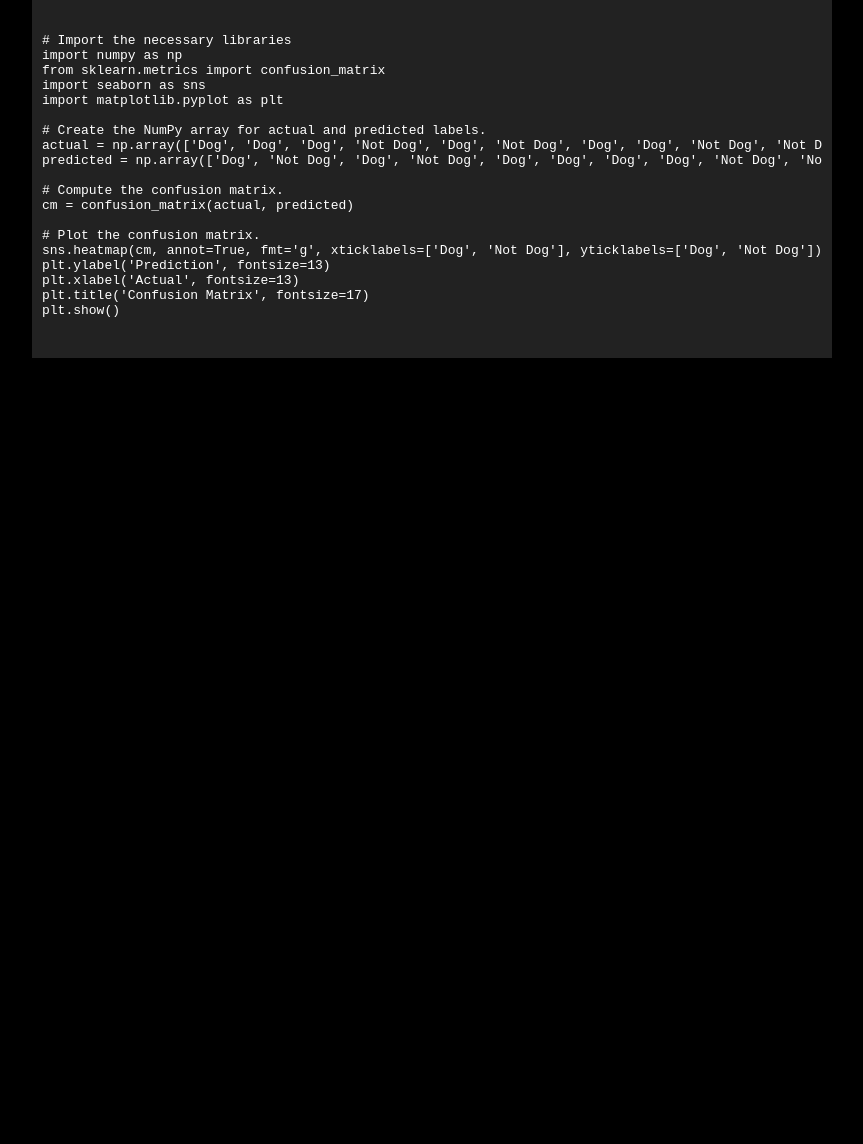
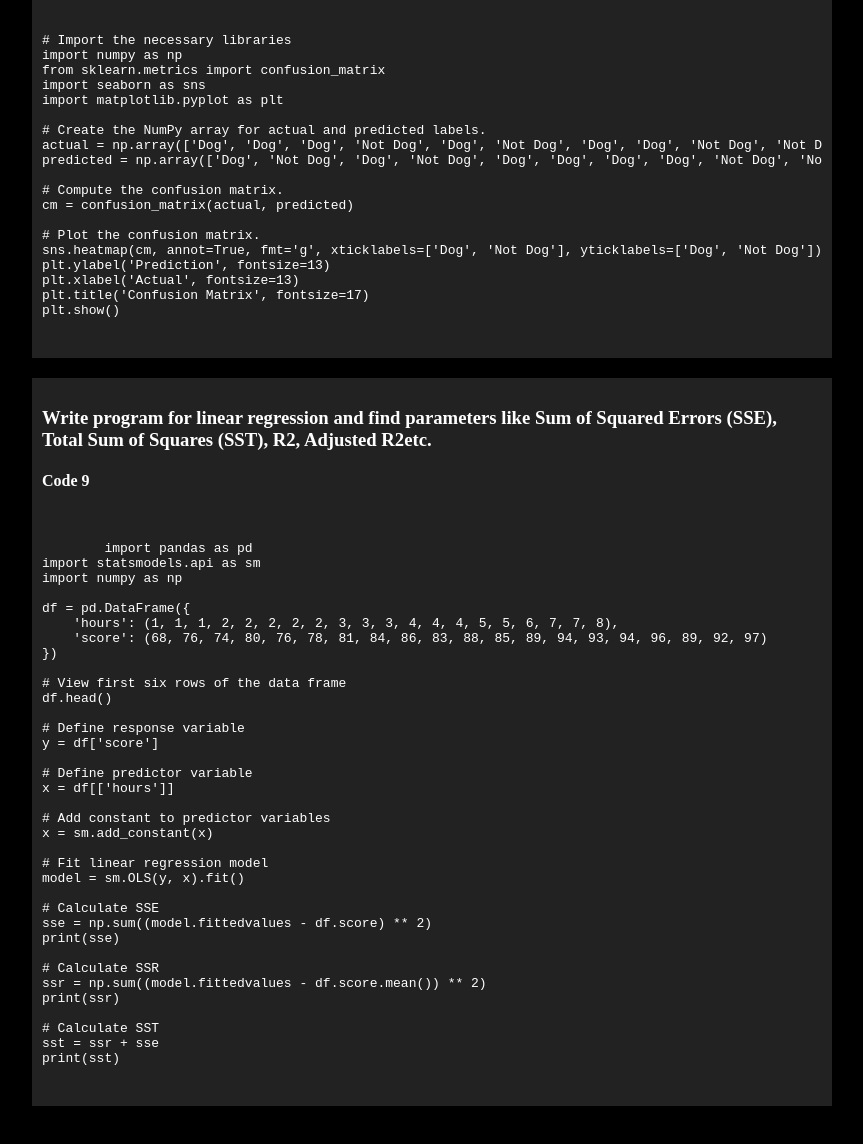
Before and after one commit to pritichaudhari2001/abcpriti, a plain HTML site: page abc.html in a window 1280 px wide. Shown: the part 5906-7050 px from the top of the page, without its empty margins (208-1071 px from the left). Before the commit the page ends 6312 px from the top, so only its background shows below. Drawn offline with Linux system fonts and the light colour scheme.

Commit message:
Update abc.html

```diff
--- a/abc.html
+++ b/abc.html
@@ -399,9 +399,53 @@ plt.show()
                 </code>
             </div>
         </div>
+         <div class="code-box">
+        <h3>Write program for linear regression and find parameters like Sum of
+         Squared Errors (SSE), Total Sum of Squares (SST), R2, Adjusted R2etc.</h3>
+            <h4>Code 9</h4>
+            <div class="code">
+                <code>
+        import pandas as pd
+import statsmodels.api as sm
+import numpy as np
+
+df = pd.DataFrame({
+    'hours': (1, 1, 1, 2, 2, 2, 2, 2, 3, 3, 3, 4, 4, 4, 5, 5, 6, 7, 7, 8),
+    'score': (68, 76, 74, 80, 76, 78, 81, 84, 86, 83, 88, 85, 89, 94, 93, 94, 96, 89, 92, 97)
+})
+
+# View first six rows of the data frame
+df.head()
+
+# Define response variable
+y = df['score']
+
+# Define predictor variable
+x = df[['hours']]
+
+# Add constant to predictor variables
+x = sm.add_constant(x)
+
+# Fit linear regression model
+model = sm.OLS(y, x).fit()
+
+# Calculate SSE
+sse = np.sum((model.fittedvalues - df.score) ** 2)
+print(sse)
+
+# Calculate SSR
+ssr = np.sum((model.fittedvalues - df.score.mean()) ** 2)
+print(ssr)
+
+# Calculate SST
+sst = ssr + sse
+print(sst)
+                </code>
+            </div>
+         </div>
 
 
 
-    </div>
+      </div>
 </body>
 </html>
```
